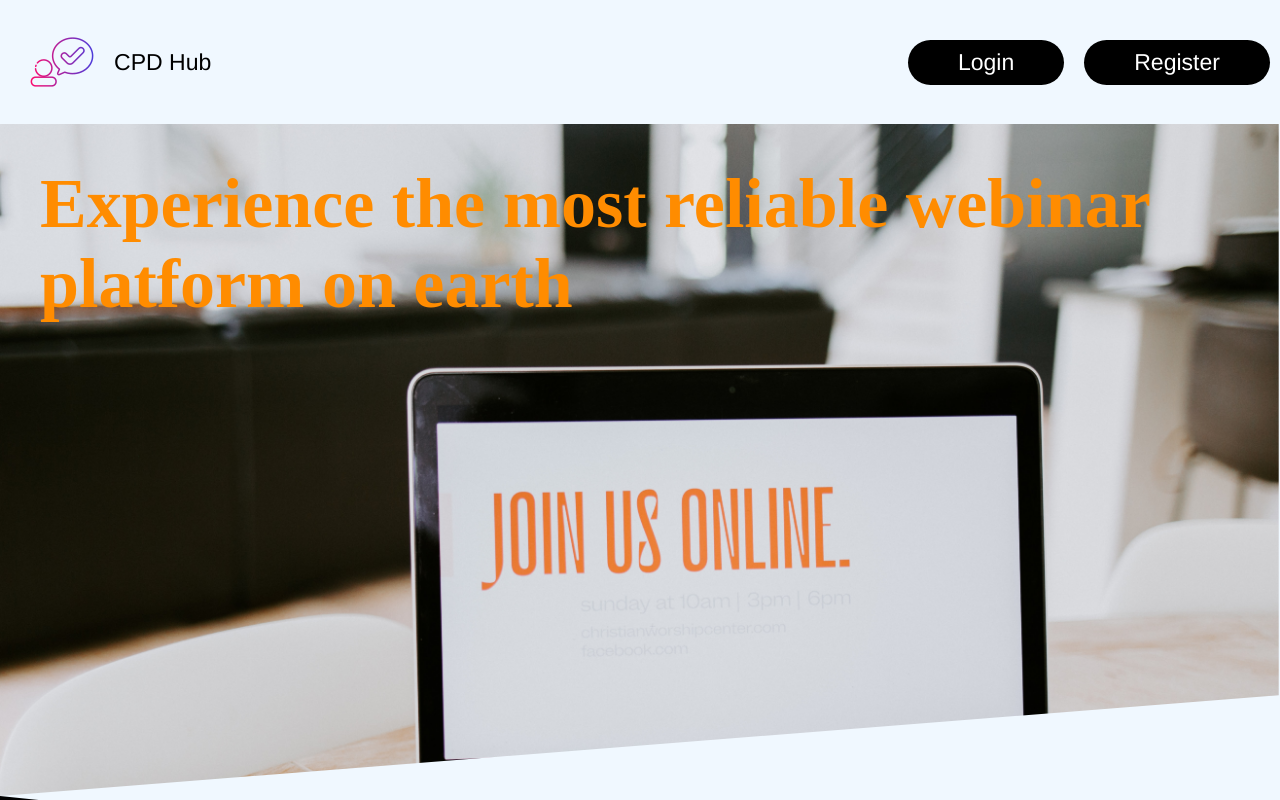
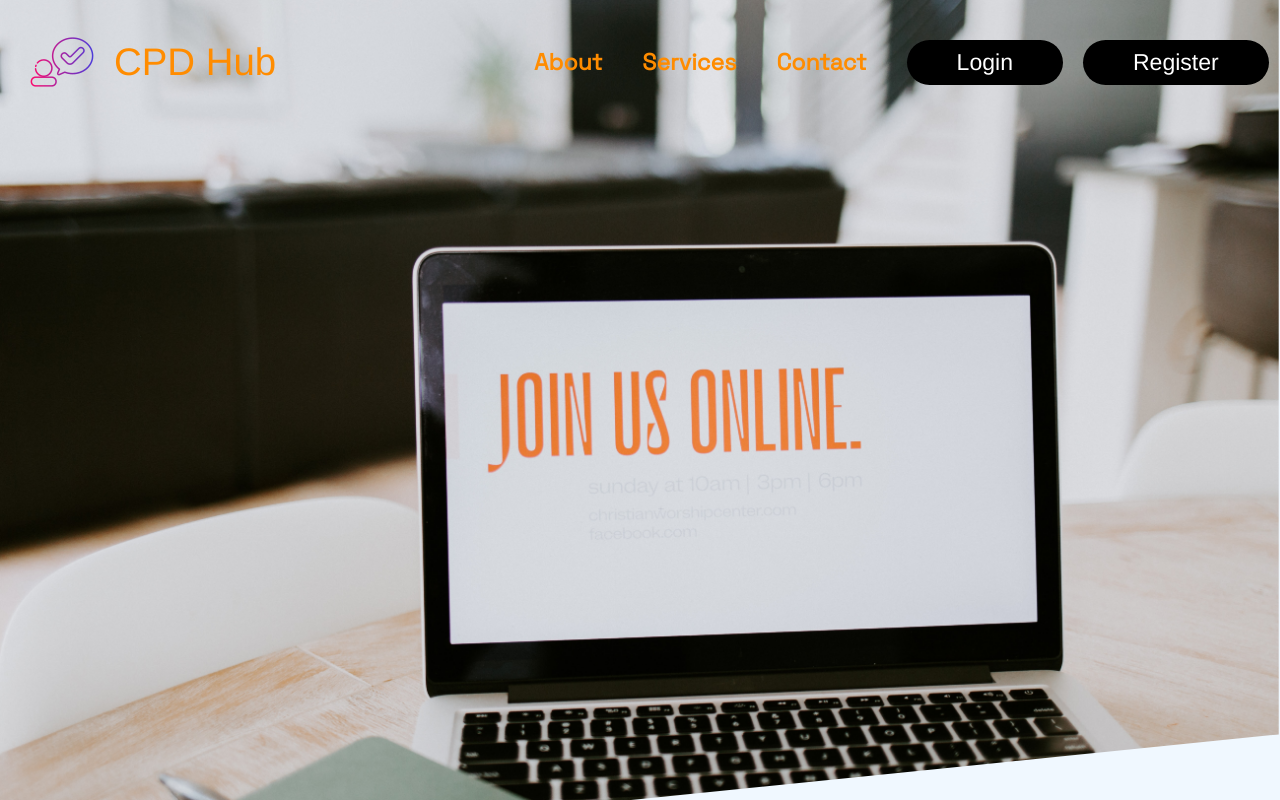
Before and after one commit to Andrew-Lee-A/Webinar_Tracker, a React (Create React App) app: page / in a window 1280 px wide. Shown: the top 800 px of the page. Built offline with nearby package versions, Linux system fonts and the light colour scheme; a web font is replaced by a local one.

Commit message:
Re-styling the homepage

```diff
--- a/src/components/Home/GlobalStyle.js
+++ b/src/components/Home/GlobalStyle.js
@@ -13,6 +13,7 @@ const GlobalStyle = createGlobalStyle `
     body {
         background-color: aliceblue;
     }
+
 `;
 
 export default GlobalStyle;
--- a/src/components/Home/HeadPage.js
+++ b/src/components/Home/HeadPage.js
@@ -1,11 +1,31 @@
 import styled from "styled-components";
 import headImage from "../../img/samantha-borges-EeS69TTPQ18-unsplash.jpg"
+import Babcock from "../../img/approved (2).png"
+import { Link } from 'react-router-dom';
+
 
 function HeadPage () {
     return (
         <>
             <HeadPageStyle>
-                <span className="headMessage" >Experience the most reliable webinar platform on earth</span>
+            <div className="navbarItems">
+                <img className="babcock" src={Babcock} alt=""></img>
+                <span>CPD Hub</span>
+
+                <ul>
+                    <li className='about' href="">About</li>
+                    <li className='services' href="">Services</li>
+                    <li className='contact' href="">Contact</li>
+                </ul>
+
+                <Link to="/login">
+                    <button className='loginButton'>Login</button>
+                </Link>
+
+                <Link to="/register">
+                    <button className='signupButton'>Register</button>
+                </Link>
+          </div>
             </HeadPageStyle>
         </>
     )
@@ -15,13 +35,12 @@ const HeadPageStyle = styled.div`
     margin: 0;
     padding: 0;
     width: 99.9%;
-    height: 35rem;
+    height: 45rem;
     clip-path: polygon(0 100%, 0 0, 100% 0, 100% 85%);
     background-image: url(${headImage});
     background-size: cover;
     background-repeat: no-repeat;
     color: darkorange;
-    /* border: 1px solid #000; */
 
     .headMessage {
         font-size: 70px;
@@ -36,6 +55,58 @@ const HeadPageStyle = styled.div`
         justify-content: center;
         font-size: 2rem;
     }
+
+    .navbarItems {
+        display: flex;
+        justify-content: center;
+        align-items: center;
+        padding: 30px 10px;
+    }
+
+    .babcock {
+        margin: 0px 20px;
+    }
+
+    span {
+        margin-right: auto;
+    }
+
+    li {
+        list-style: none;
+        display: inline-block;
+        padding: 0px 20px;
+        transition: all 0.3s ease 0s;
+        cursor: pointer;
+        font-family: 'Space Grotesk', sans-serif;
+        font-weight: bold;
+
+        color: darkorange;
+
+        :hover {
+            margin-top: 10px;
+            border-bottom: 2px black solid;
+            border-width: 50%;
+            transform-origin: left;
+            transition: all 0.5s ease;
+        }
+
+    }
+
+    .loginButton, .signupButton {
+        margin-left: 20px;
+        padding: 9px 50px;
+        background-color: rgba(0, 0, 0, 2);
+        border: none;
+        border-radius: 50px;
+        color: white;
+        transition: all ease 0.3s ease 0s;
+
+        cursor: pointer;
+
+        :hover {
+            color: darkorange;
+        }
+    }
 `
 
 export default HeadPage;
--- a/src/components/Home/HomeIndex.js
+++ b/src/components/Home/HomeIndex.js
@@ -3,7 +3,6 @@ import React from 'react';
 
 // JavaScript files
 import GlobalStyle from '../../components/Home/GlobalStyle';
-import NavBar from '../../components/Home/NavBar';
 import HeadPage from '../../components/Home/HeadPage';
 import Features from '../../components/Home/Features';
 import Quality from '../../components/Home/Quality';
@@ -14,7 +13,6 @@ export default function HomeIndex() {
   return (
     <>
         <GlobalStyle />
-        <NavBar />
         <HeadPage />
         <Features/>
         <Quality/>
```
